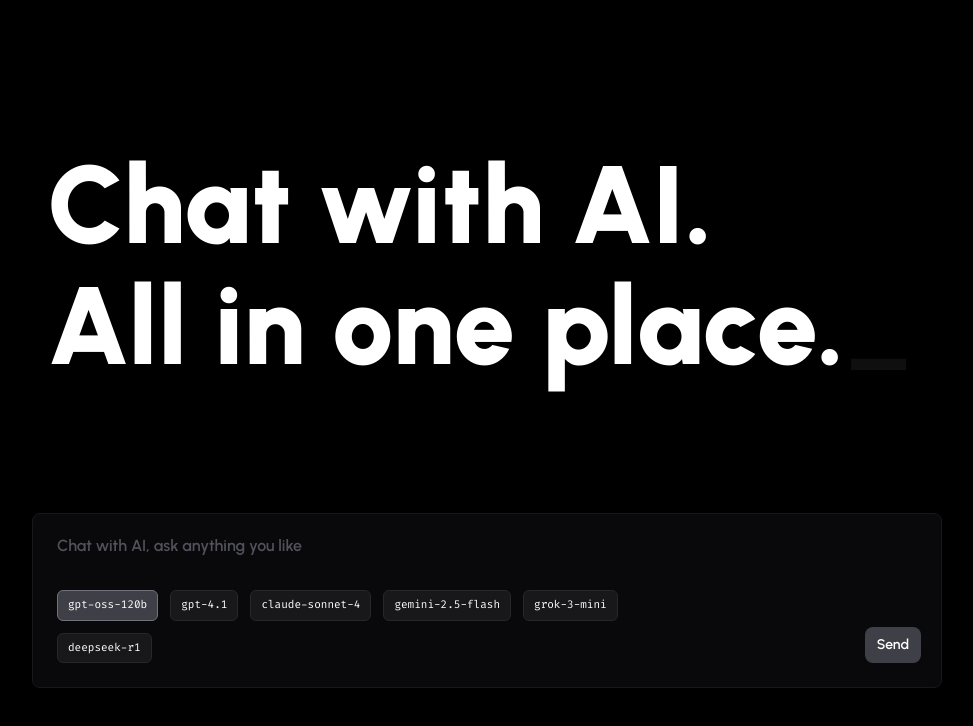
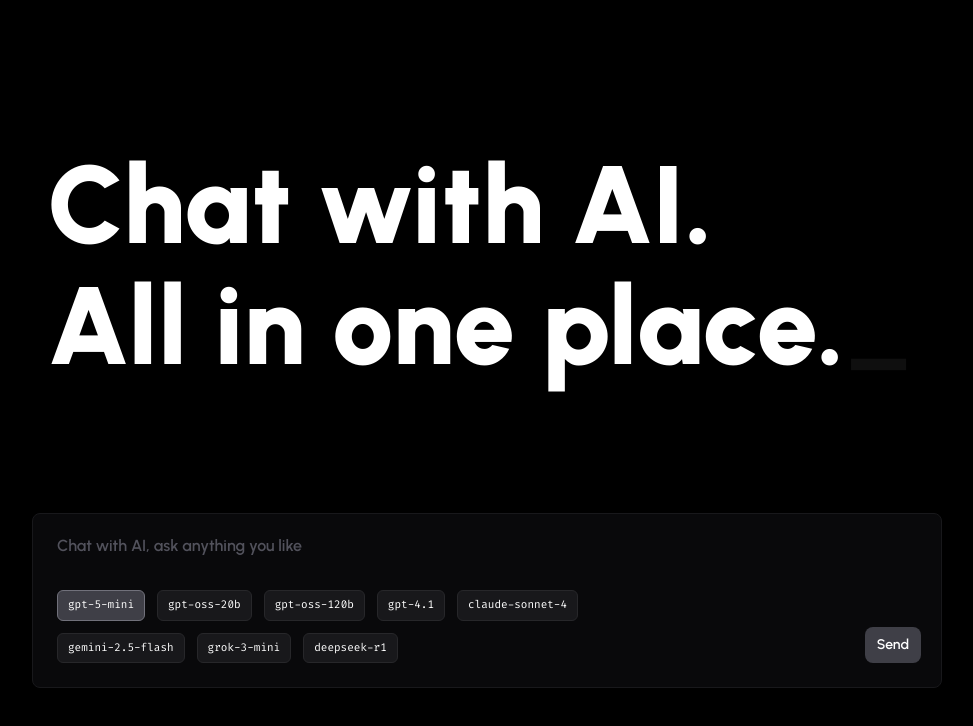
Before and after one commit to liam-hales/chat, a Next.js app: page / in a window 1280 px wide. Shown: the top 726 px of the page, without its empty margins (153-1126 px from the left). Built offline with nearby package versions, Linux system fonts and the light colour scheme.

Commit message:
Added more models to `aiModels` array constant

```diff
--- a/src/constants.ts
+++ b/src/constants.ts
@@ -3,6 +3,8 @@
  * AI models to chat with
  */
 export const aiModels = [
+  'gpt-5-mini',
+  'gpt-oss-20b',
   'gpt-oss-120b',
   'gpt-4.1',
   'claude-sonnet-4',
```
